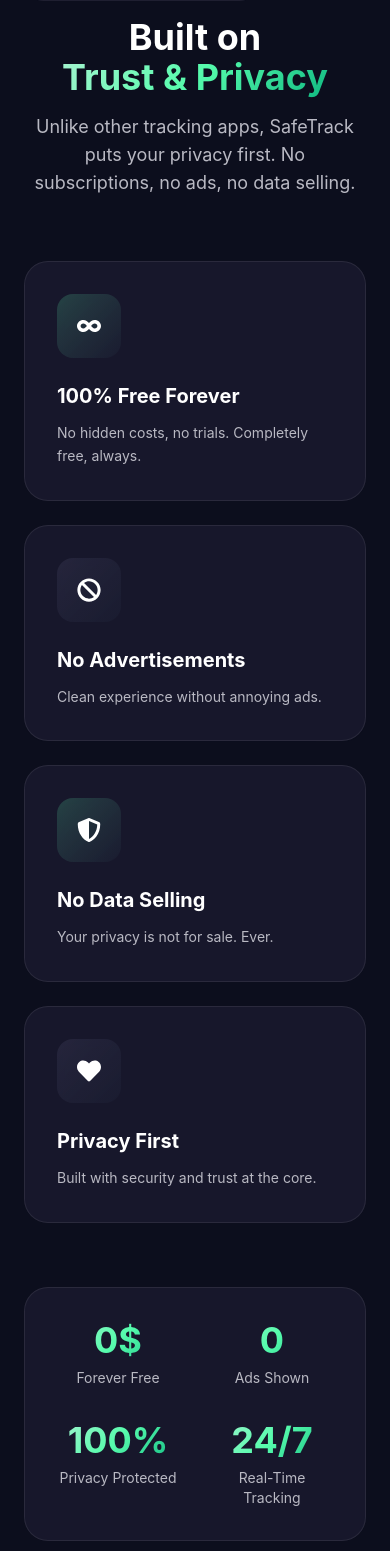
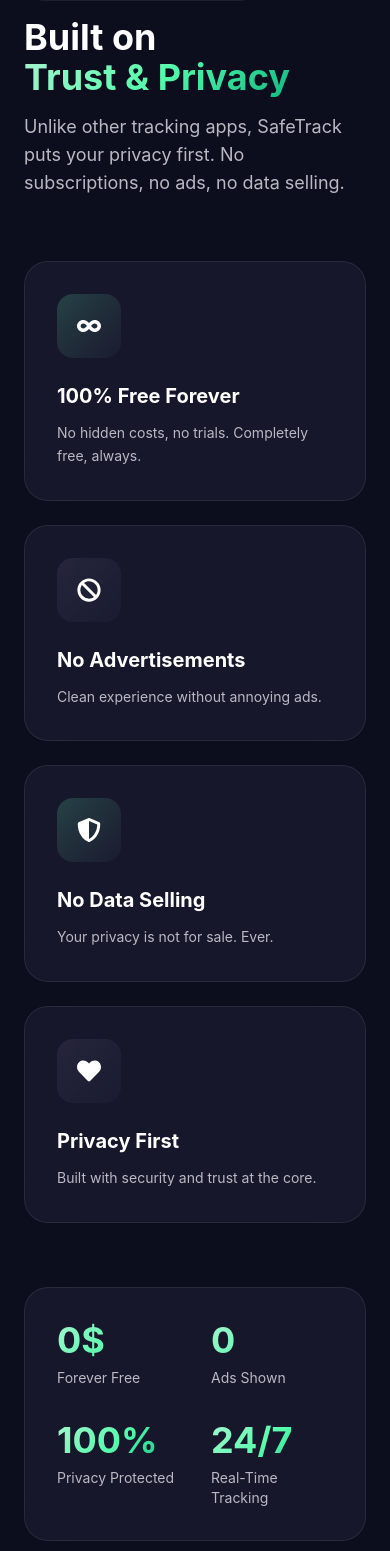
Before and after one commit to haniamansoor434-pixel/Landing-Page, a React (Vite) app: page / in a window 390 px wide. Shown: the part 1517-3068 px from the top of the page. Built offline with nearby package versions, Linux system fonts and the light colour scheme.

Commit message:
fixed the responsive issue on mob devices

```diff
--- a/src/components/ui/SectionHeader.jsx
+++ b/src/components/ui/SectionHeader.jsx
@@ -1,6 +1,6 @@
 export default function SectionHeader({ title, highlight, description, className = "", centered = true }) {
     return (
-        <div className={`${centered ? "text-center" : "text-left"} ${className}`.trim()}>
+        <div className={`${centered ? "text-left md:text-center" : "text-left"} ${className}`.trim()}>
             <h2 className="text-4xl md:text-5xl font-bold mb-4">
                 {title}
                 {highlight ? (
@@ -10,7 +10,7 @@
                     </>
                 ) : null}
             </h2>
-            {description ? <p className="text-gray-400 text-lg max-w-3xl mx-auto">{description}</p> : null}
+            {description ? <p className="text-gray-400 text-lg max-w-3xl mx-0 md:mx-auto">{description}</p> : null}
         </div>
     );
 }
--- a/src/sections/CtaSection.jsx
+++ b/src/sections/CtaSection.jsx
@@ -14,7 +14,7 @@
           className="relative"
         >
           {/* Main CTA Card */}
-          <div className="glass-card rounded-[3rem] p-12 md:p-16 text-center relative overflow-hidden">
+          <div className="glass-card rounded-[3rem] p-12 md:p-16 text-left md:text-center relative overflow-hidden">
             {/* Animated Background */}
             {/* Animated Background */}
             <div className="absolute inset-0 bg-[radial-gradient(ellipse_at_center,_var(--tw-gradient-stops))] from-[#56FBAC]/10 to-transparent opacity-50"></div>
@@ -64,7 +64,7 @@
                 whileInView={{ opacity: 1, y: 0 }}
                 viewport={{ once: true }}
                 transition={{ delay: 0.4 }}
-                className="text-gray-400 text-left md:text-center text-lg mb-10 max-w-2xl mx-auto"
+                className="text-gray-400 text-left md:text-center text-lg mb-10 max-w-2xl mx-0 md:mx-auto"
               >
                 Join millions of families who trust SafeTrack for real-time location sharing and peace of mind.
                 Download now and start tracking in 2 minutes.
--- a/src/sections/FeaturesSection.jsx
+++ b/src/sections/FeaturesSection.jsx
@@ -81,7 +81,7 @@
             initial={{ opacity: 0, y: 20 }}
             animate={{ opacity: 1, y: 0 }}
             transition={{ delay: 0.3, duration: 0.6 }}
-            className="text-center mt-16"
+            className="text-left md:text-center mt-16"
           >
             <button
               onClick={() => setShowAll(true)}
--- a/src/sections/SecuritySection.jsx
+++ b/src/sections/SecuritySection.jsx
@@ -27,7 +27,7 @@
               initial={{ opacity: 0, scale: 0.8 }}
               whileInView={{ opacity: 1, scale: 1 }}
               viewport={{ once: true }}
-              className="flex justify-center mb-8"
+              className="flex justify-start md:justify-center mb-8"
             >
               <div className="w-20 h-20 rounded-3xl bg-gradient-to-br from-[#56FBAC] to-[#10B981] flex items-center justify-center text-4xl text-[#0C0E1D] shadow-[0_0_20px_rgba(86,251,172,0.3)]">
                 <FiShield />
@@ -39,7 +39,7 @@
               initial={{ opacity: 0, y: 20 }}
               whileInView={{ opacity: 1, y: 0 }}
               viewport={{ once: true }}
-              className="text-center mb-12"
+              className="text-left md:text-center mb-12"
             >
               <SectionHeader
                 title="Your Privacy is"
@@ -57,9 +57,9 @@
                   whileInView={{ opacity: 1, y: 0 }}
                   viewport={{ once: true }}
                   transition={{ delay: index * 0.1 }}
-                  className="glass rounded-2xl p-6 text-center hover:bg-white/5 transition-colors"
+                  className="glass rounded-2xl p-6 text-left md:text-center hover:bg-white/5 transition-colors"
                 >
-                  <div className="w-12 h-12 rounded-xl bg-gradient-to-br from-[#56FBAC]/20 to-[#1A1C30] border border-white/5 flex items-center justify-center text-[#56FBAC] text-2xl mx-auto mb-4">
+                  <div className="w-12 h-12 rounded-xl bg-gradient-to-br from-[#56FBAC]/20 to-[#1A1C30] border border-white/5 flex items-center justify-center text-[#56FBAC] text-2xl mx-0 md:mx-auto mb-4">
                     {securityIconMap[feature.icon]}
                   </div>
                   <h3 className="text-base font-bold mb-2">{feature.title}</h3>
@@ -74,9 +74,9 @@
               whileInView={{ opacity: 1, y: 0 }}
               viewport={{ once: true }}
               transition={{ delay: 0.5 }}
-              className="glass rounded-2xl p-8 text-center"
+              className="glass rounded-2xl p-8 text-left md:text-center"
             >
-              <div className="flex flex-col md:flex-row items-center justify-center gap-8 text-sm">
+              <div className="flex flex-col md:flex-row items-start md:items-center justify-center gap-8 text-sm">
                 <div className="flex items-center gap-2">
                   <div className="w-2 h-2 bg-[#56FBAC] rounded-full shadow-[0_0_8px_rgba(86,251,172,0.6)]"></div>
                   <span className="text-gray-400">GDPR Compliant</span>
@@ -102,7 +102,7 @@
           whileInView={{ opacity: 1, y: 0 }}
           viewport={{ once: true }}
           transition={{ delay: 0.6 }}
-          className="mt-8 text-center text-sm text-gray-500"
+          className="mt-8 text-left md:text-center text-sm text-gray-500"
         >
           <p>
             Your location stays between you and your trusted circle. No third parties. No exceptions.
--- a/src/sections/TrustSection.jsx
+++ b/src/sections/TrustSection.jsx
@@ -41,7 +41,7 @@
                     whileInView={{ opacity: 1, y: 0 }}
                     viewport={{ once: true }}
                     transition={{ duration: 0.6 }}
-                    className="mb-16"
+                    className="text-left md:text-center mb-16"
                 >
                     <div className="inline-flex items-center gap-2 glass px-4 py-2 rounded-full mb-4">
                         <HiCheckBadge className="text-[#56FBAC]" />
@@ -91,19 +91,19 @@
                     transition={{ delay: 0.4, duration: 0.6 }}
                     className="mt-16 glass-card rounded-3xl p-8 grid grid-cols-2 md:grid-cols-4 gap-8"
                 >
-                    <div className="text-center">
+                    <div className="text-left md:text-center">
                         <div className="text-4xl font-bold text-gradient mb-2">0$</div>
                         <div className="text-sm text-gray-400">Forever Free</div>
                     </div>
-                    <div className="text-center">
+                    <div className="text-left md:text-center">
                         <div className="text-4xl font-bold text-gradient mb-2">0</div>
                         <div className="text-sm text-gray-400">Ads Shown</div>
                     </div>
-                    <div className="text-center">
+                    <div className="text-left md:text-center">
                         <div className="text-4xl font-bold text-gradient mb-2">100%</div>
                         <div className="text-sm text-gray-400">Privacy Protected</div>
                     </div>
-                    <div className="text-center">
+                    <div className="text-left md:text-center">
                         <div className="text-4xl font-bold text-gradient mb-2">24/7</div>
                         <div className="text-sm text-gray-400">Real-Time Tracking</div>
                     </div>
--- a/src/sections/WhySafeTrackSection.jsx
+++ b/src/sections/WhySafeTrackSection.jsx
@@ -18,7 +18,7 @@
                     <h2 className="text-4xl md:text-5xl font-bold mb-4">
                         Why Choose <span className="text-gradient">SafeTrack</span>?
                     </h2>
-                    <p className="text-gray-400 text-lg max-w-2xl mx-auto">
+                    <p className="text-gray-400 text-lg max-w-2xl mx-0 md:mx-auto">
                         See how SafeTrack compares to other tracking apps like Life360 and Find My Friends.
                     </p>
                 </motion.div>
```
